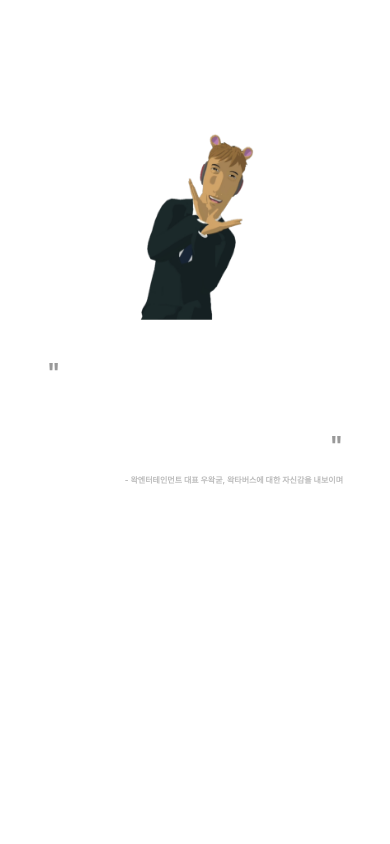
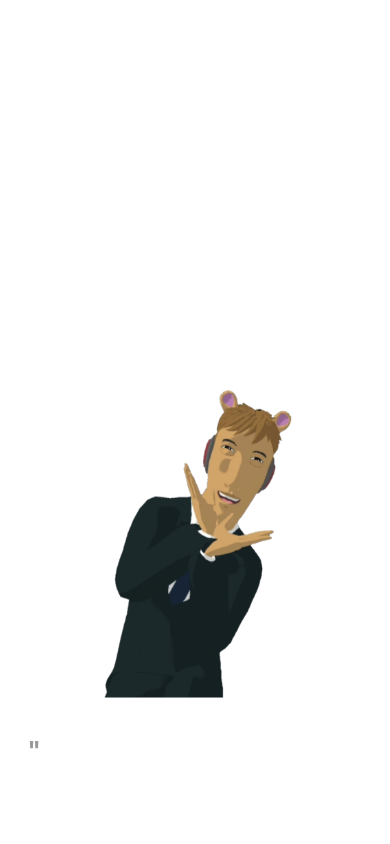
Before and after one commit to KoreaCodingKing/WakEnt, a Next.js app: page /about in a window 390 px wide. Shown: the part 5860-6704 px from the top of the page. Built offline with nearby package versions, Linux system fonts and the light colour scheme; a web font is replaced by a local one.

Commit message:
Responsive works

```diff
--- a/components/wakenter/AboutPageSections/FifthSection.tsx
+++ b/components/wakenter/AboutPageSections/FifthSection.tsx
@@ -1,4 +1,4 @@
-import { useEffect, useRef, useState } from "react";
+import { useEffect, useState } from "react";
 import Image from "next/image";
 import { AboutSectionProps } from "../../../pages/about";
 import { concatClass } from "../../../utils/class";
--- a/styles/components/wakenter/AboutPageSections/FifthSection.module.scss
+++ b/styles/components/wakenter/AboutPageSections/FifthSection.module.scss
@@ -6,6 +6,7 @@
 
 .section_container {
   padding-top: 30vh;
+  padding-bottom: 30vh;
 
   .contents_wrapper {
     display: flex;
@@ -15,12 +16,14 @@
 
   @media screen and (max-width: $maxMobile) {
     padding: 0px 8px;
+    padding-top: 30vh;
+    padding-bottom: 30vh;
 
     .contents_wrapper {
       flex-direction: column;
 
       .image_wrapper {
-        width: 30vw;
+        width: 50vw;
         margin-right: 0px;
         margin-bottom: 4%;
       }
@@ -55,6 +58,7 @@
     margin-bottom: 28px;
     align-items: center;
     font-size: 2.5em;
+    min-height: 1em;
   }
   .motto_bottom_quote {
     margin-bottom: 40px;
@@ -75,17 +79,17 @@
       margin-bottom: 5px;
     }
     .motto {
-      font-size: 1.7em;
+      font-size: 1.5em;
     }
     .motto_desc {
-      font-size: 0.8em;
+      font-size: 0.9em;
     }
   }
 
   @media screen and (max-width: $maxMobile) {
     flex-direction: column;
     margin-bottom: 20px;
-    min-width: 80vw;
+    min-width: 90vw;
 
     .motto_top_quote {
       font-size: 1.5em;
@@ -93,14 +97,14 @@
     }
     .motto {
       margin-bottom: 6px;
-      font-size: 1em;
+      font-size: 1.5em;
     }
     .motto_bottom_quote {
       margin-bottom: 8px;
       font-size: 1.5em;
     }
     .motto_desc {
-      font-size: 0.5em;
+      font-size: 0.75em;
     }
   }
 }
```
